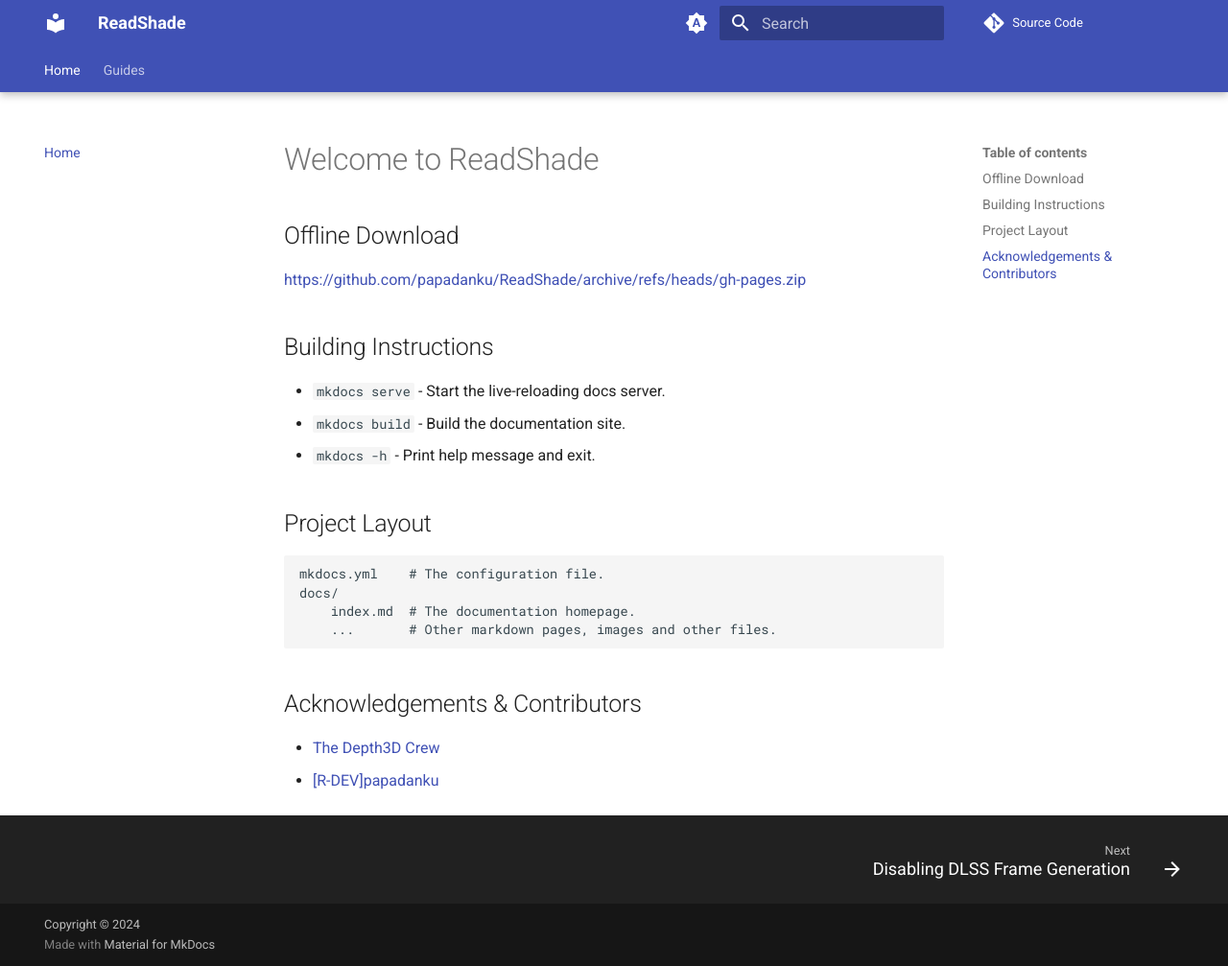
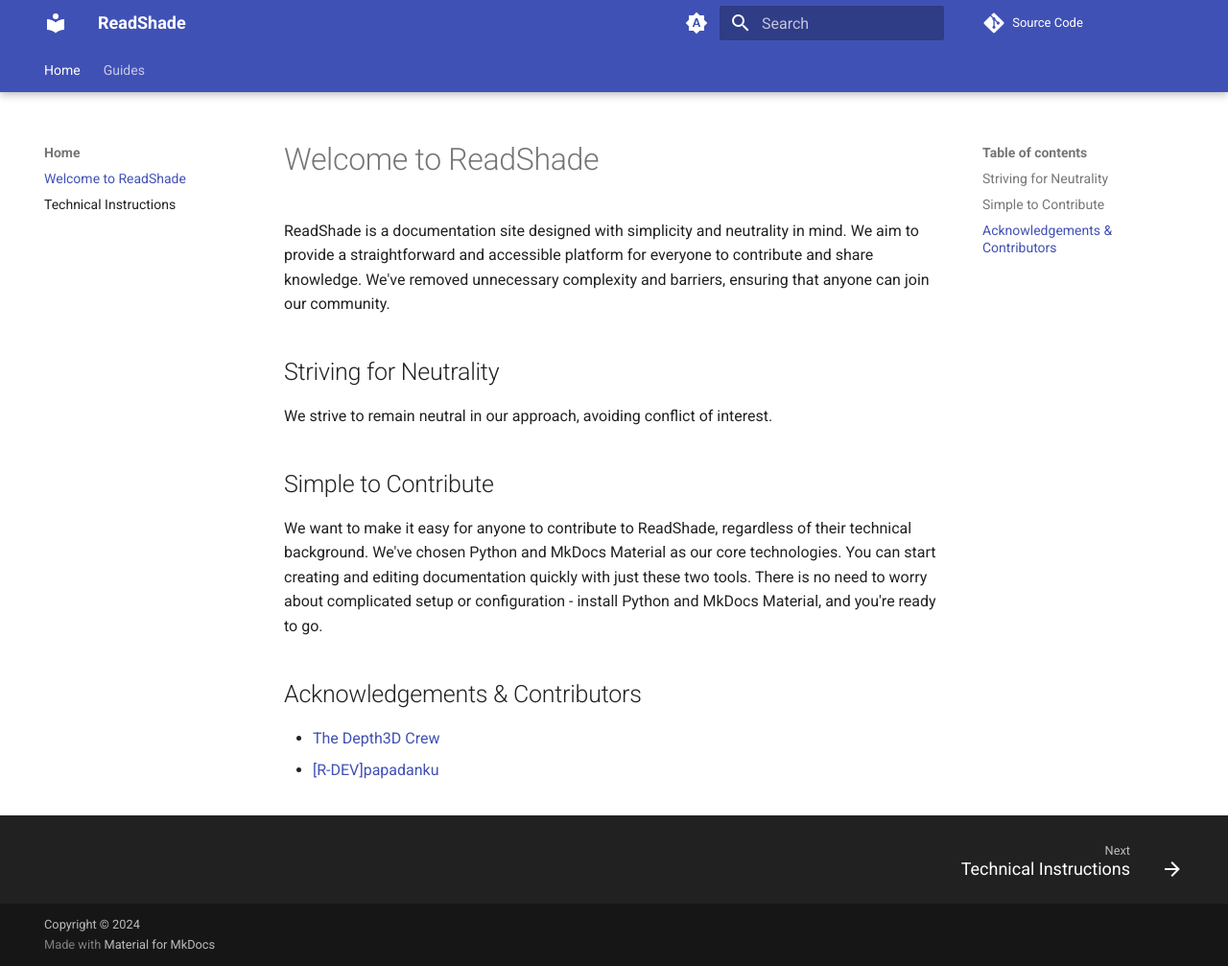
Before and after one commit to ReadShade/readshade.github.io, an MkDocs documentation site: the page built from docs/index.md, in a window 1280 px wide and 1007 px high. Shown: the whole window at 96% size. Built offline with MkDocs 1.6.1 and Material for MkDocs 9.7.7, drawn with Linux system fonts in a browser that asks for light colours; comment, search, counter and statistics services are not loaded.

Commit message:
Added tech instruction page

```diff
--- a/docs/index.md
+++ b/docs/index.md
@@ -1,21 +1,15 @@
+
 # Welcome to ReadShade
 
-## Offline Download
+ReadShade is a documentation site designed with simplicity and neutrality in mind. We aim to provide a straightforward and accessible platform for everyone to contribute and share knowledge. We've removed unnecessary complexity and barriers, ensuring that anyone can join our community.
 
-<https://github.com/papadanku/ReadShade/archive/refs/heads/gh-pages.zip>
+## Striving for Neutrality
 
-## Building Instructions
+We strive to remain neutral in our approach, avoiding conflict of interest.
 
-- `mkdocs serve` - Start the live-reloading docs server.
-- `mkdocs build` - Build the documentation site.
-- `mkdocs -h` - Print help message and exit.
+## Simple to Contribute
 
-## Project Layout
-
-    mkdocs.yml    # The configuration file.
-    docs/
-        index.md  # The documentation homepage.
-        ...       # Other markdown pages, images and other files.
+We want to make it easy for anyone to contribute to ReadShade, regardless of their technical background. We've chosen Python and MkDocs Material as our core technologies. You can start creating and editing documentation quickly with just these two tools. There is no need to worry about complicated setup or configuration - install Python and MkDocs Material, and you're ready to go.
 
 ## Acknowledgements & Contributors
 
--- a/mkdocs.yml
+++ b/mkdocs.yml
@@ -33,7 +33,9 @@
   - search
 
 nav:
-  - Home: index.md
+  - Home:
+    - index.md
+    - technical.md
   - Guides:
     - generic/dlssframegen.md
     - generic/reshadeversions.md
```
Also changed, not shown: docs/technical.md (added, +19 -0 lines).
